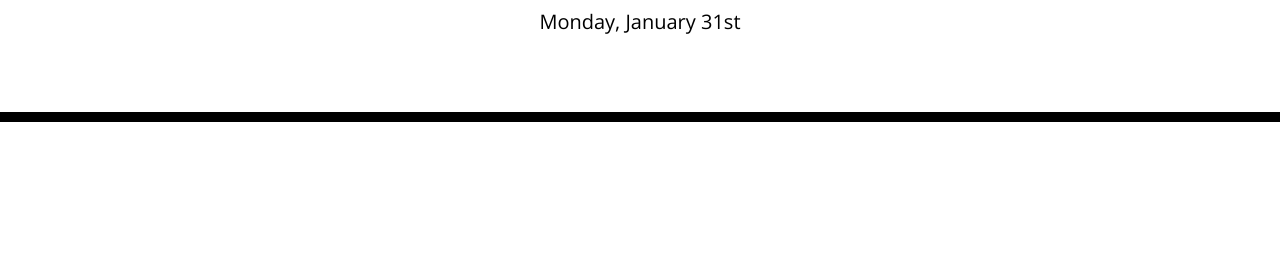
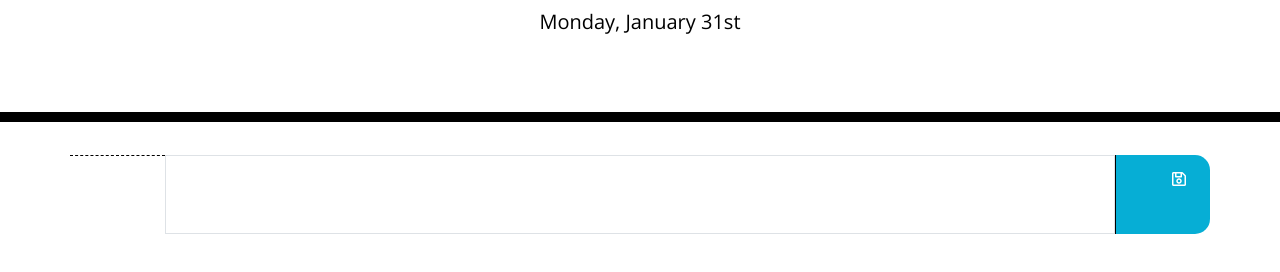
Before and after one commit to pdhende/work-day-scheduler, a plain HTML site: page Develop/index.html in a window 1280 px wide. Shown: the part 182-454 px from the top of the page. Drawn offline with nearby package versions, Linux system fonts and the light colour scheme.

Commit message:
Added code in index.html to create a time block row

```diff
--- a/Develop/index.html
+++ b/Develop/index.html
@@ -29,7 +29,13 @@
       <p id="currentDay" class="lead"></p>
     </header>
     <div class="container">
-      <!-- Timeblocks go here -->
+      <div class = "row">
+        <div class="col hour"></div>
+        <div class="col-10 border"></div>
+        <div class="col saveBtn">
+          <span class="far fa-save p-0"></span>
+        </div>
+      </div>
     </div>
 
     <script src="https://cdnjs.cloudflare.com/ajax/libs/jquery/3.2.1/jquery.min.js"></script>
```
